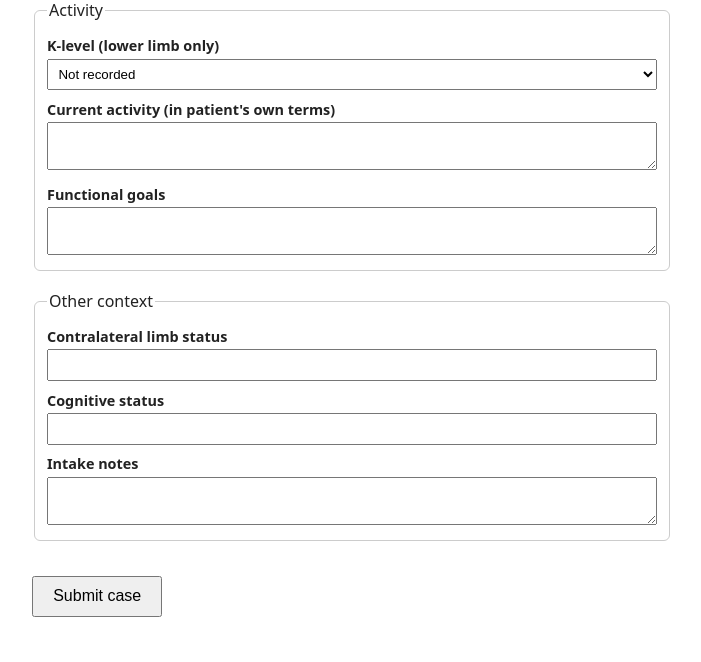
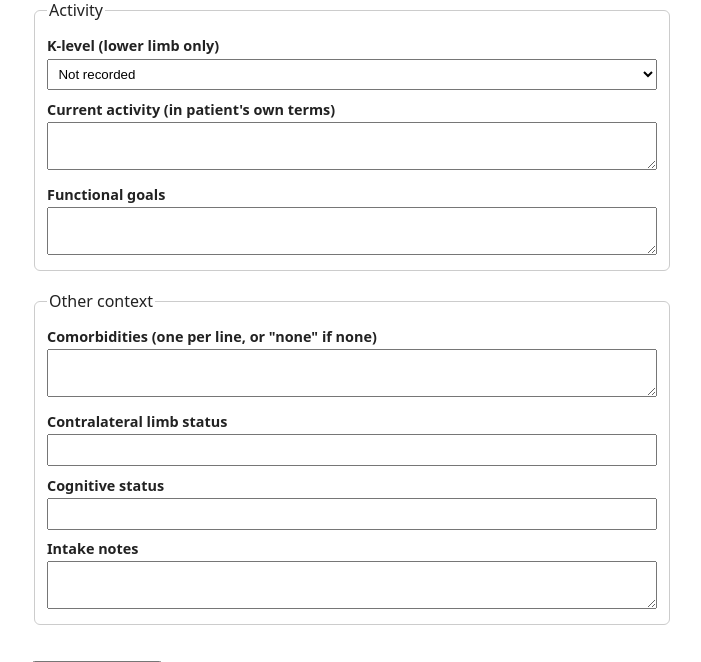
Before and after one commit to Ashraf-Etmeh/ai-prosthetic-lab, a Flask app: page /intake in a window 1280 px wide. Shown: the part 1086-1748 px from the top of the page, without its empty margins (288-989 px from the left). Before the commit the page ends 1703 px from the top, so only its background shows below. Run offline with Flask 3, Linux system fonts and the light colour scheme; some libraries are stand-ins or nearby versions.

Commit message:
small proto

```diff
--- a/intake/routes.py
+++ b/intake/routes.py
@@ -7,8 +7,8 @@ POST /intake         -> build a Case from the form, run it through
 
 v1 thin-slice status: form covers the required fields (amputation level,
 side) plus the most commonly-filled optional fields. It does not yet expose
-every Case field (e.g. prior_devices is a free-text list, not a repeating
-sub-form) — see FUTURE_WORK.md.
+every Case field (e.g. prior_devices has no form input yet) — see
+FUTURE_WORK.md.
 """
 
 from flask import Blueprint, redirect, render_template, request, url_for
@@ -49,6 +49,16 @@ def _optional_int(raw: str | None) -> int | None:
     return int(raw)
 
 
+def _optional_list(raw: str | None) -> list[str] | None:
+    # One item per line. Blank -> None (not recorded); "none" -> [] (asked, none reported).
+    items = [line.strip() for line in (raw or "").splitlines() if line.strip()]
+    if not items:
+        return None
+    if len(items) == 1 and items[0].lower() == "none":
+        return []
+    return items
+
+
 def _case_from_form(form) -> Case:
     return Case(
         amputation_level=AmputationLevel(form["amputation_level"]),
@@ -72,16 +82,17 @@ def _case_from_form(form) -> Case:
             description=form.get("activity_description") or None,
             functional_goals=form.get("functional_goals") or None,
         ),
+        comorbidities=_optional_list(form.get("comorbidities")),
         contralateral_limb_status=form.get("contralateral_limb_status") or None,
         cognitive_status=form.get("cognitive_status") or None,
         intake_notes=form.get("intake_notes") or None,
     )
 
 
-@bp.route("/intake", methods=["GET"])
-def show_form():
+def _render_form(error: str | None = None):
     return render_template(
         "intake_form.html",
+        error=error,
         amputation_levels=list(AmputationLevel),
         sides=list(Side),
         etiologies=list(Etiology),
@@ -91,9 +102,17 @@ def show_form():
     )
 
 
+@bp.route("/intake", methods=["GET"])
+def show_form():
+    return _render_form()
+
+
 @bp.route("/intake", methods=["POST"])
 def submit_form():
-    case = _case_from_form(request.form)
+    try:
+        case = _case_from_form(request.form)
+    except ValueError as e:  # bad number or enum value
+        return _render_form(error=str(e)), 400
     chunks = retrieve_relevant_chunks(case)
     gaps = analyze_gaps(case, chunks)
     store.save(CaseRecord(case=case, retrieved_chunks=chunks, gaps=gaps))
--- a/intake/templates/intake_form.html
+++ b/intake/templates/intake_form.html
@@ -13,6 +13,7 @@
     .required::after { content: " *"; color: #b00; }
     button { margin-top: 1rem; padding: 0.6rem 1.2rem; font-size: 1rem; cursor: pointer; }
     .banner { background: #fff8e1; border: 1px solid #e0c46c; padding: 0.6rem 0.9rem; border-radius: 6px; font-size: 0.85rem; margin-bottom: 1rem; }
+    .error { background: #fbe6e6; border: 1px solid #d99; padding: 0.6rem 0.9rem; border-radius: 6px; font-size: 0.9rem; margin-bottom: 1rem; }
   </style>
 </head>
 <body>
@@ -21,6 +22,10 @@
     This tool identifies missing intake information only. It does not diagnose
     or recommend treatment or components.
   </div>
+
+  {% if error %}
+  <div class="error">Case not saved: {{ error }}</div>
+  {% endif %}
 
   <form method="post" action="{{ url_for('intake.submit_form') }}">
     <fieldset>
@@ -50,16 +55,16 @@
       </select>
 
       <label for="months_since_amputation">Months since amputation</label>
-      <input type="number" step="0.1" id="months_since_amputation" name="months_since_amputation">
+      <input type="number" step="0.1" min="0" id="months_since_amputation" name="months_since_amputation">
     </fieldset>
 
     <fieldset>
       <legend>Demographics</legend>
       <label for="age_years">Age (years)</label>
-      <input type="number" id="age_years" name="age_years">
+      <input type="number" min="0" id="age_years" name="age_years">
 
       <label for="body_weight_kg">Body weight (kg)</label>
-      <input type="number" step="0.1" id="body_weight_kg" name="body_weight_kg">
+      <input type="number" step="0.1" min="0.1" id="body_weight_kg" name="body_weight_kg">
     </fieldset>
 
     <fieldset>
@@ -112,6 +117,9 @@
 
     <fieldset>
       <legend>Other context</legend>
+      <label for="comorbidities">Comorbidities (one per line, or "none" if none)</label>
+      <textarea id="comorbidities" name="comorbidities"></textarea>
+
       <label for="contralateral_limb_status">Contralateral limb status</label>
       <input type="text" id="contralateral_limb_status" name="contralateral_limb_status">
 
--- a/shared/case_schema.py
+++ b/shared/case_schema.py
@@ -16,6 +16,7 @@ Conventions:
 
 from __future__ import annotations
 
+import math
 import uuid
 from dataclasses import asdict, dataclass, field, fields
 from datetime import datetime, timezone
@@ -108,12 +109,19 @@ class ResidualLimb:
     sensation: Optional[str] = None  # e.g. intact, reduced, neuropathic
     notes: Optional[str] = None
 
+    def __post_init__(self) -> None:
+        self.wound_status = _to_enum(WoundStatus, self.wound_status)
+        self.volume_stability = _to_enum(VolumeStability, self.volume_stability)
+
 
 @dataclass
 class ActivityProfile:
     k_level: Optional[ActivityLevel] = None  # lower limb only
     description: Optional[str] = None  # current daily activity in the patient's terms
     functional_goals: Optional[str] = None  # what the patient wants to be able to do
+
+    def __post_init__(self) -> None:
+        self.k_level = _to_enum(ActivityLevel, self.k_level)
 
 
 @dataclass
@@ -157,6 +165,18 @@ class Case:
 
     intake_notes: Optional[str] = None
 
+    # ---- Validation ----------------------------------------------------
+
+    def __post_init__(self) -> None:
+        # Accept enum members or their string values; reject anything else.
+        self.amputation_level = AmputationLevel(self.amputation_level)
+        self.side = Side(self.side)
+        self.etiology = _to_enum(Etiology, self.etiology)
+
+        _check_number("age_years", self.age_years)
+        _check_number("body_weight_kg", self.body_weight_kg, positive=True)
+        _check_number("months_since_amputation", self.months_since_amputation)
+
     # ---- Serialization -------------------------------------------------
 
     def to_dict(self) -> dict[str, Any]:
@@ -164,27 +184,15 @@ class Case:
 
     @classmethod
     def from_dict(cls, data: dict[str, Any]) -> "Case":
+        # Enum strings are converted by each class's __post_init__, so only
+        # the nested objects need rebuilding here.
         data = dict(data)
-        data["amputation_level"] = AmputationLevel(data["amputation_level"])
-        data["side"] = Side(data["side"])
-        if data.get("etiology") is not None:
-            data["etiology"] = Etiology(data["etiology"])
-
-        limb = dict(data.get("residual_limb") or {})
-        if limb.get("wound_status") is not None:
-            limb["wound_status"] = WoundStatus(limb["wound_status"])
-        if limb.get("volume_stability") is not None:
-            limb["volume_stability"] = VolumeStability(limb["volume_stability"])
-        data["residual_limb"] = ResidualLimb(**limb)
-
-        activity = dict(data.get("activity") or {})
-        if activity.get("k_level") is not None:
-            activity["k_level"] = ActivityLevel(activity["k_level"])
-        data["activity"] = ActivityProfile(**activity)
-
+        data["residual_limb"] = ResidualLimb(**(data.get("residual_limb") or {}))
+        data["activity"] = ActivityProfile(**(data.get("activity") or {}))
         if data.get("prior_devices") is not None:
             data["prior_devices"] = [PriorDevice(**d) for d in data["prior_devices"]]
-
+        if data.get("comorbidities") is not None:
+            data["comorbidities"] = list(data["comorbidities"])
         return cls(**data)
 
     # ---- Helpers for the reasoning layer -------------------------------
@@ -218,6 +226,18 @@ class Case:
         return missing
 
 
+def _to_enum(enum_cls: type[Enum], value: Any) -> Any:
+    return None if value is None else enum_cls(value)
+
+
+def _check_number(name: str, value: Optional[float], positive: bool = False) -> None:
+    if value is None:
+        return
+    if not math.isfinite(value) or value < 0 or (positive and value == 0):
+        rule = "greater than 0" if positive else "0 or greater"
+        raise ValueError(f"{name} must be {rule}, got {value!r}")
+
+
 def _enums_to_values(obj: Any) -> Any:
     if isinstance(obj, Enum):
         return obj.value
```
